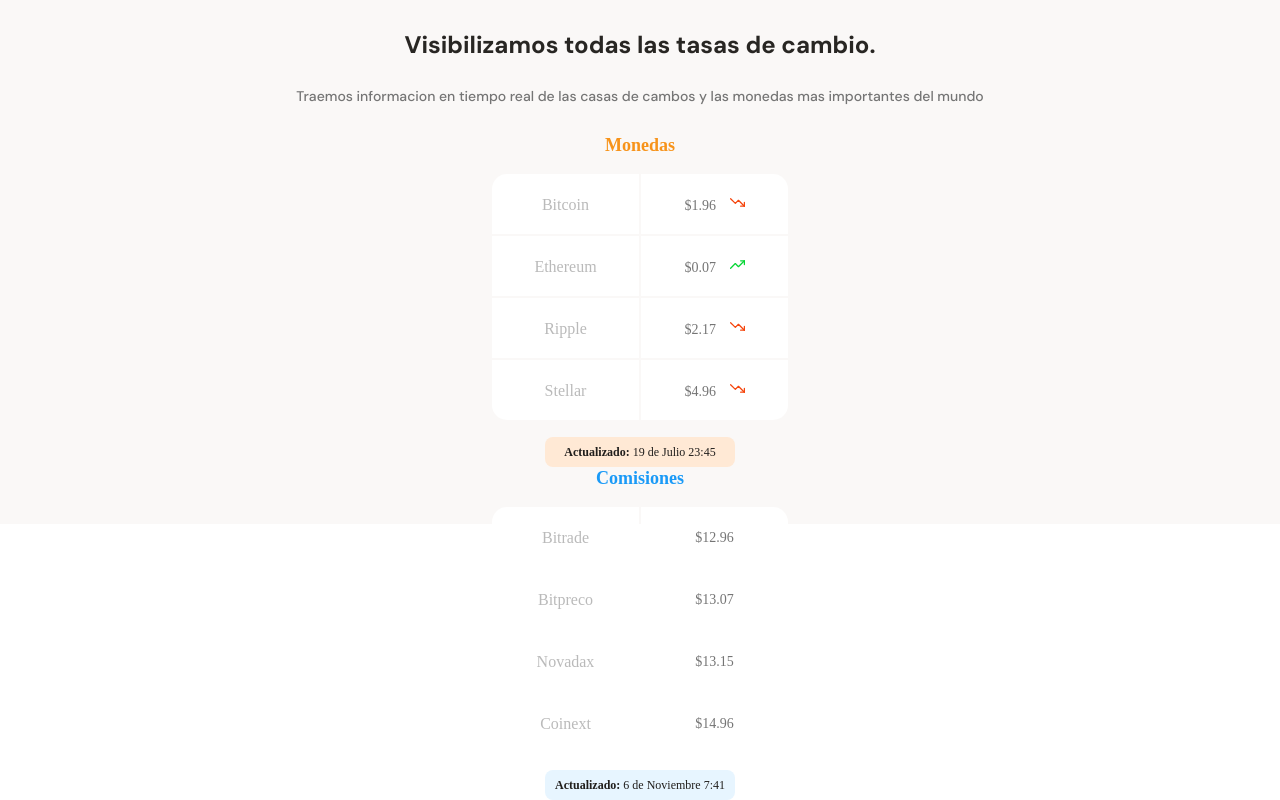
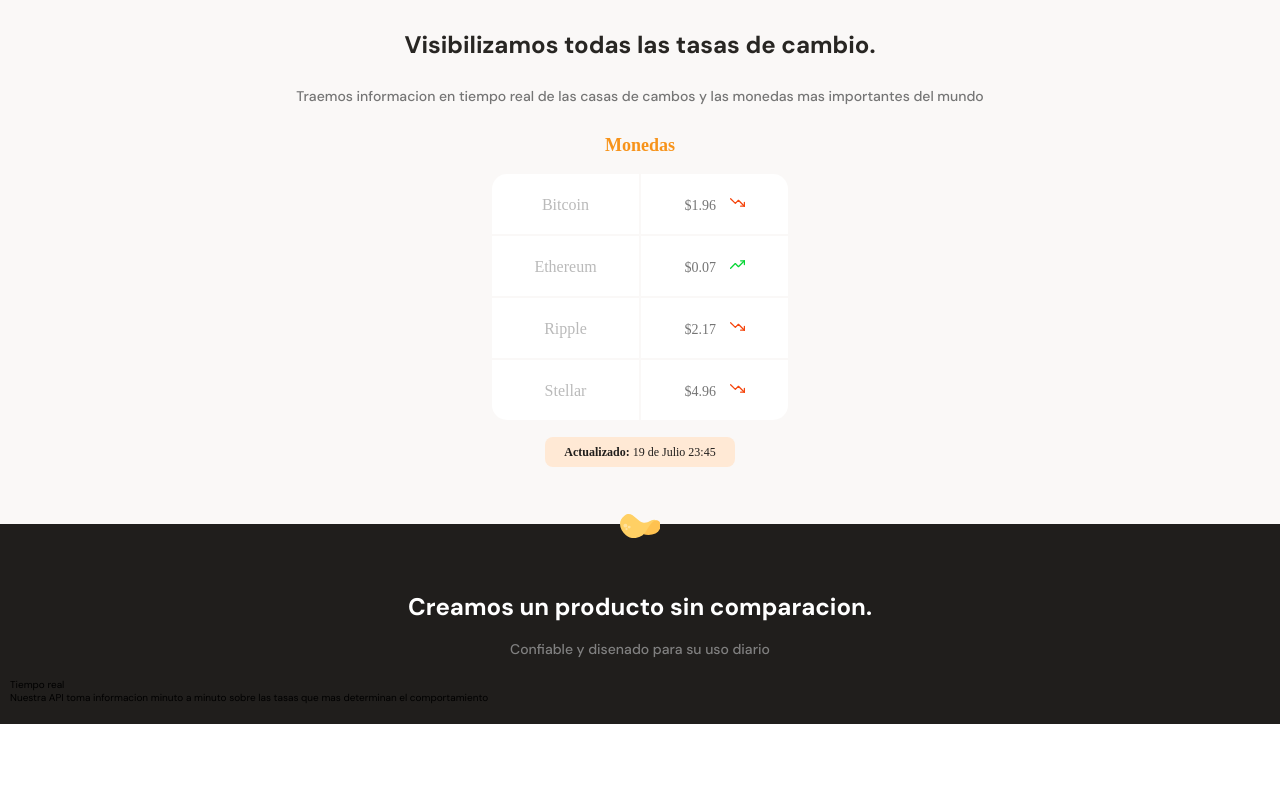
Before and after one commit to AMilesot/LandingBatatabit, a plain HTML site: page index.html in a window 1280 px wide. Shown: the part 632-1432 px from the top of the page. After the commit the page ends 1356 px from the top, so only its background shows below. Drawn offline with Linux system fonts and the light colour scheme.

Commit message:
Se agrega estilo a la siguiente seccion con imagen sobrepuesta y se le da estilo a encabezado y descripcion

```diff
--- a/index.html
+++ b/index.html
@@ -52,7 +52,7 @@
                         <p> <b>Actualizado:</b>   19 de Julio 23:45  </p>
                     </div>
 
-                    <p id="Comisiones" class="currency-table--title">Comisiones</p>
+                    <!-- <p id="Comisiones" class="currency-table--title">Comisiones</p>
                     <div class="currency-table--container">
                         <table>
                             <tr>
@@ -75,12 +75,29 @@
                     </div>
                     <div class="currency-table--date blue">
                         <p> <b>Actualizado:</b>   6 de Noviembre 7:41  </p>
-                    </div>
+                    </div> -->
 
                 </div>
             </section>
         </section>
-        <section></section>
+
+        <section class="main-product-detail">
+            <span class="product-detail--batata-logo"></span>
+            <div class="product-detail--title">
+                <h2>Creamos un producto sin comparacion.</h2>
+                <p>Confiable y disenado para su uso diario</p>
+            </div>
+
+            <section class="product-cards--container">
+                <article class="product-detail--card">
+                    <span class="clock"></span>
+                    <p class="prodcut--card-title">Tiempo real</p>
+                    <p class="product--card-body">Nuestra API toma informacion minuto a minuto sobre las tasas que mas determinan el comportamiento</p>
+                </article>
+            </section>
+
+        </section>
+
         <section></section>
         <section></section>
     </main>
--- a/styles.css
+++ b/styles.css
@@ -264,3 +264,46 @@ main {
     line-height: 1.5rem;
     color: var(--warm-black);
 }
+
+.main-product-detail {
+    position: relative;
+    width: 100%;
+    min-width: 320px;
+    height: auto;
+    padding: 20px 10px;
+    background-color: var(--warm-black);
+}
+
+.product-detail--batata-logo {
+    position: absolute;
+    width: 40px;
+    height: 25px;
+    top: -10px;
+    left: calc(50% - 20px);
+    background-image: url('./assets/icons/batata.svg');
+}
+
+.product-detail--title {
+    width: 90%;
+    min-width: 288px;
+    height: auto;
+    margin: 0 auto;
+    margin-top: 50px;
+    text-align: center;
+}
+
+.product-detail--title h2 {
+    margin-bottom: 20px;
+    font-size: 2.4rem;
+    font-weight: bold;
+    line-height: 2.6rem;
+    color: var(--just-white);
+}
+
+.product-detail--title p {
+    margin-bottom: 20px;
+    font-size: 1.4rem;
+    font-weight: 500;
+    line-height: 1.8rem;
+    color: #808080;
+}
```
